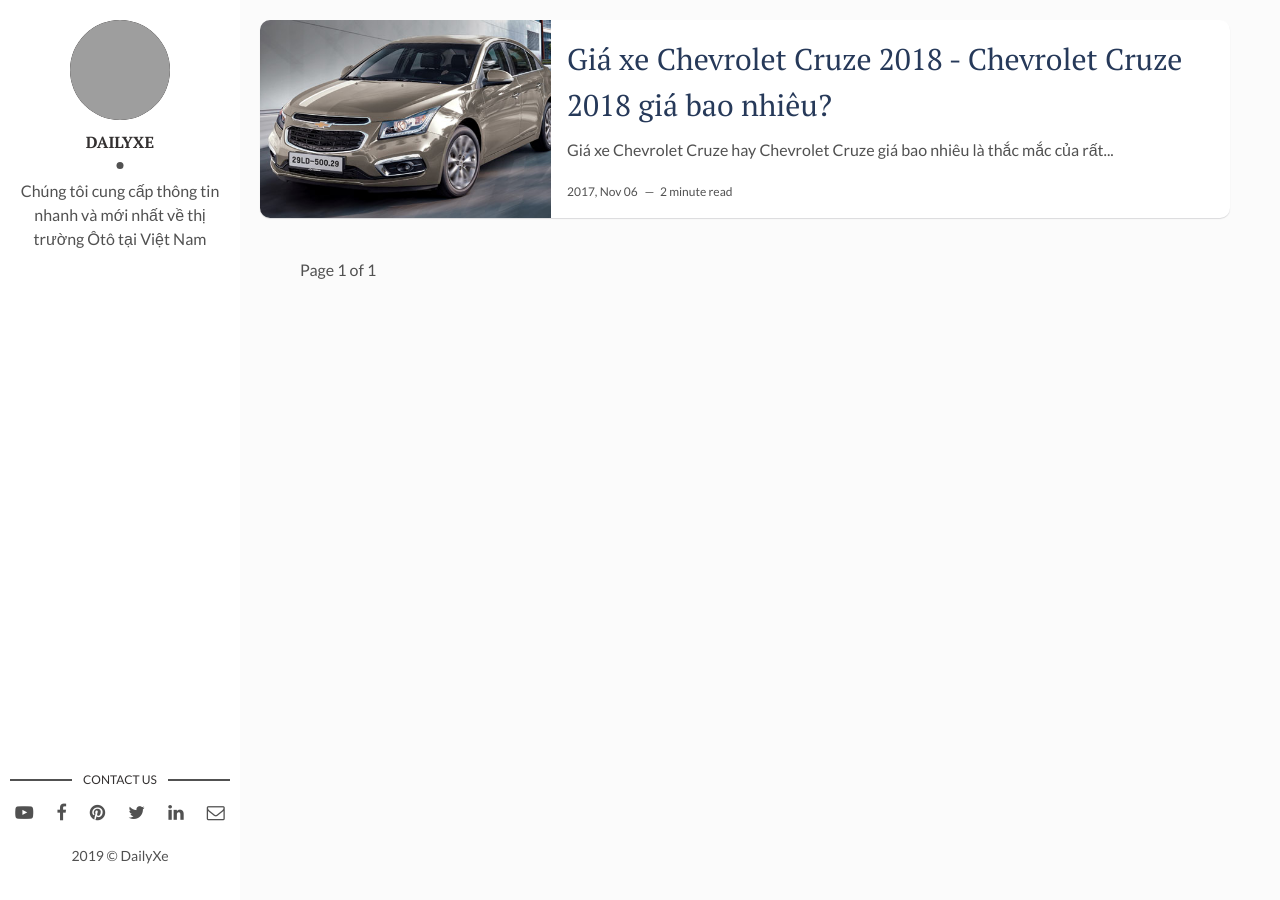
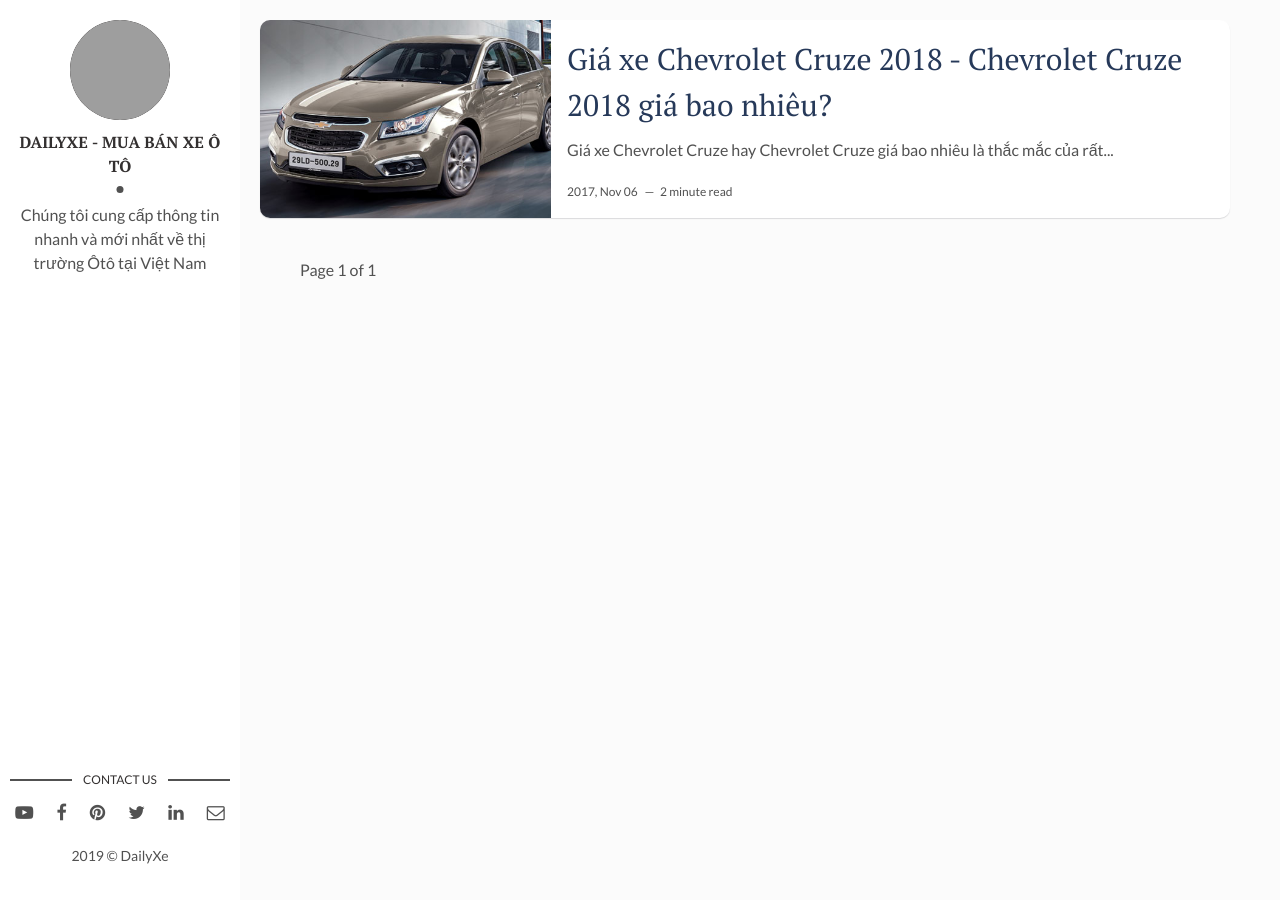
Before and after one commit to dailyxe/dailyxe.github.io, a Jekyll site: the page built from index.html, in a window 1280 px wide. Built offline with Jekyll 4.4.1, drawn with Linux system fonts in a browser that asks for light colours; the list of posts is cut into pages by our own code; grey boxes are pictures that could not be loaded.

Commit message:
Update main.html

```diff
--- a/_layouts/main.html
+++ b/_layouts/main.html
@@ -6,9 +6,9 @@ layout: default
   <header>
     <div class="about">
       <div class="cover-author-image">
-        <a href="{{site.url}}"><img src="{{site.author-img}}" alt="{{site.author}}"></a>
+        <a href="{{site.url}}"><img src="{{site.author-img}}" alt="{{site.title}}"></a>
       </div>
-      <div class="author-name">{{site.author}}</div>
+      <div class="author-name">{{site.title}}</div>
       <p>{{site.about-author}}</p>
     </div>
   </header> <!-- End Header -->
```
